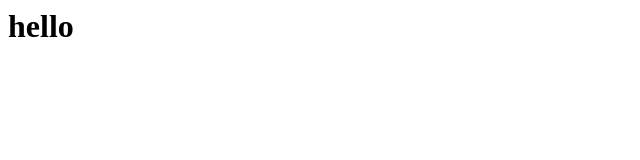
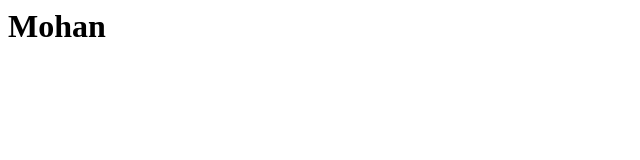
Before and after one commit to mohankrishna007/WT-class, a plain HTML site: page index.html in a window 1280 px wide. Shown: the whole page, without its empty margins (0-640 px from the left). Drawn offline with Linux system fonts and the light colour scheme.

Commit message:
Update index.html

```diff
--- a/index.html
+++ b/index.html
@@ -1 +1,5 @@
-<h1>hello</h1>
+<html>
+  <body>
+    <h1> Mohan </h1>
+   </body>
+  </html>
```
